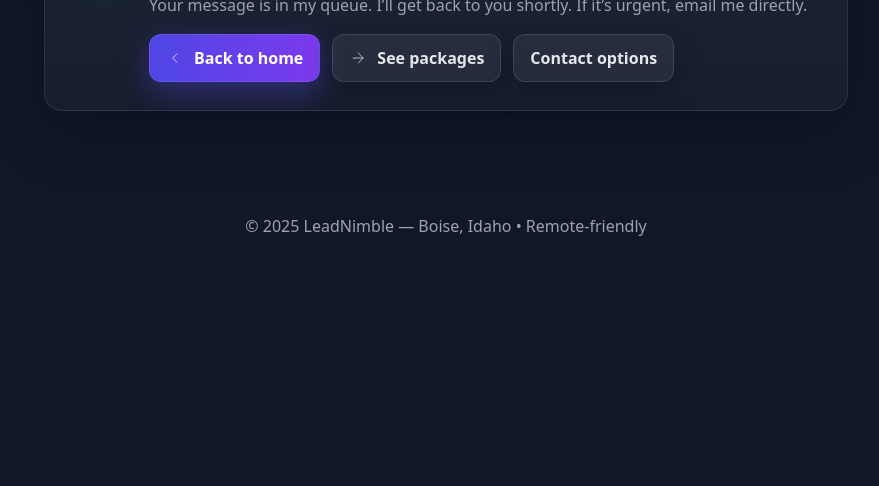
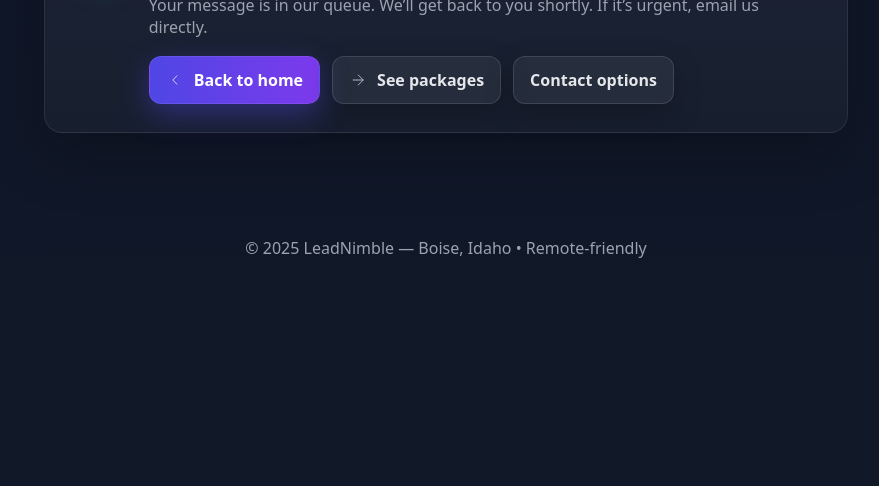
Before and after one commit to dylandtank00l/LeadNimble, a plain HTML site: page thanks.html in a window 1280 px wide. Shown: the part 314-800 px from the top of the page, without its empty margins (194-1073 px from the left). Drawn offline with Linux system fonts and the light colour scheme.

Commit message:
Update thanks.html

```diff
--- a/thanks.html
+++ b/thanks.html
@@ -158,7 +158,7 @@ body::before{
         </div>
         <div class="body">
           <h1>Thanks — got it!</h1>
-          <p class="muted">Your message is in my queue. I’ll get back to you shortly. If it’s urgent, email me directly.</p>
+          <p class="muted">Your message is in our queue. We’ll get back to you shortly. If it’s urgent, email us directly.</p>
 
           <div class="actions">
             <a class="btn" href="/">
```
